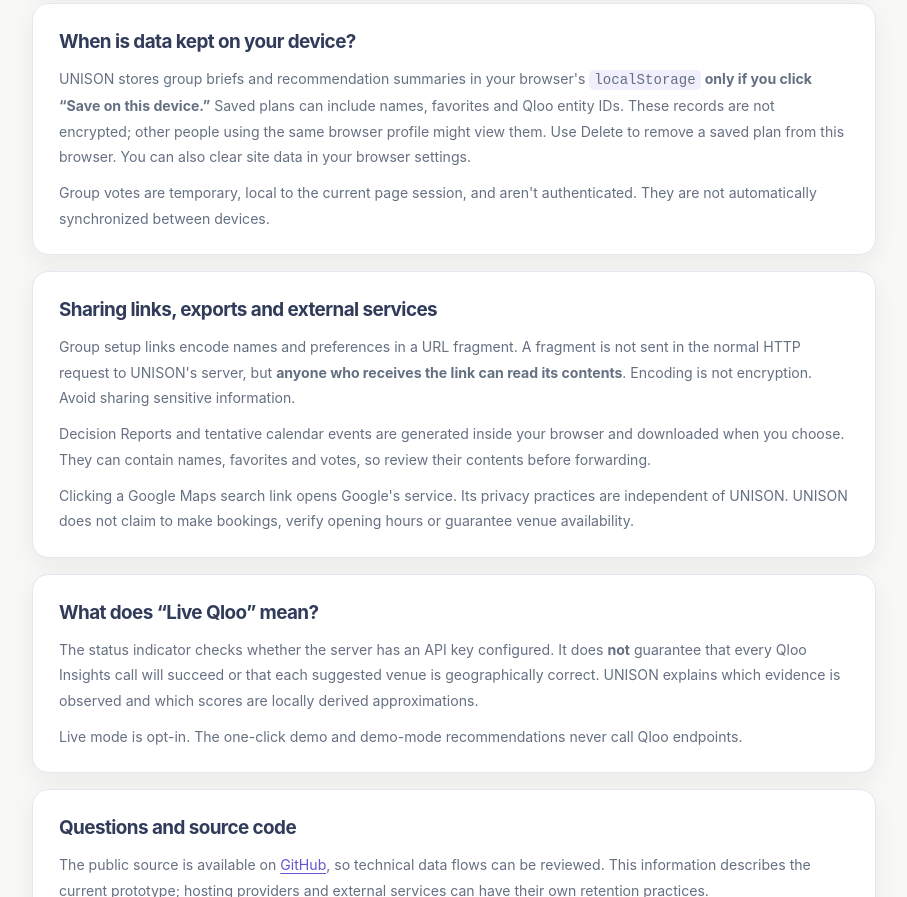
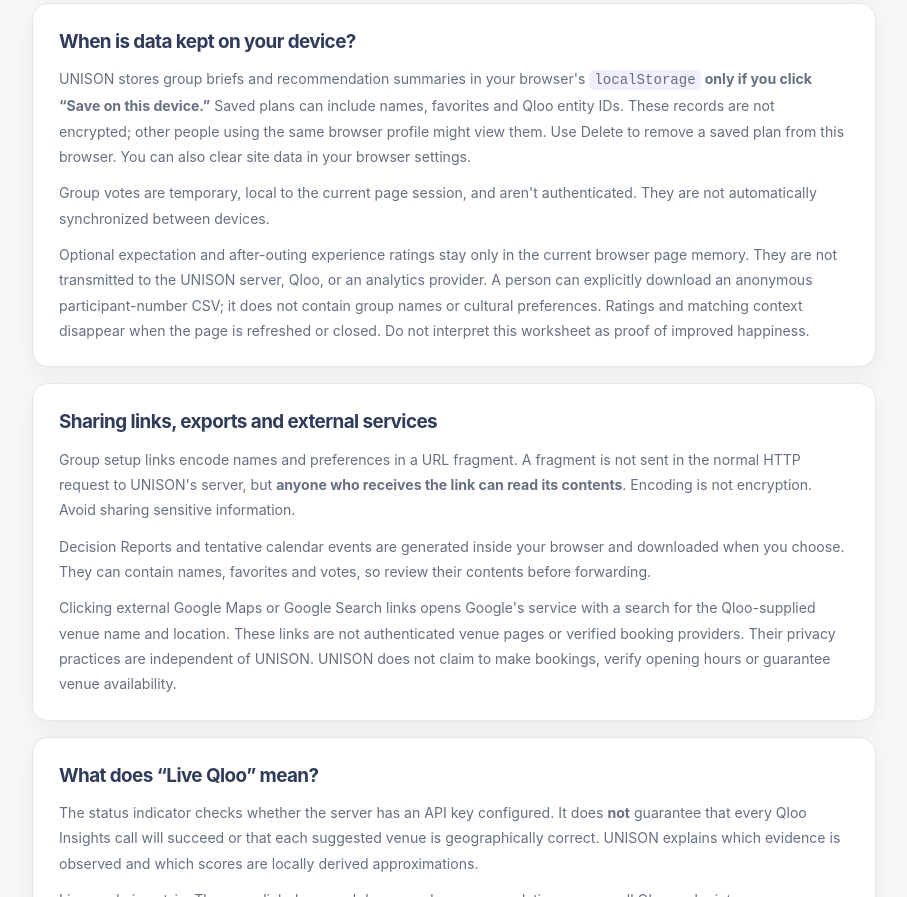
Before and after one commit to betterlifestyle04-commits/unison-qloo-agent, a website: page public/privacy.html in a window 1280 px wide. Shown: the part 706-1603 px from the top of the page, without its empty margins (186-1093 px from the left). Drawn offline with Linux system fonts and the light colour scheme.

Commit message:
Disclose anonymous in-page outcome ratings and explicit external venue searches

```diff
--- a/public/privacy.html
+++ b/public/privacy.html
@@ -20,11 +20,12 @@
 <p>In <strong>demo mode</strong>, UNISON uses fictional, deterministic recommendation evidence. In <strong>live mode</strong>, UNISON uses a server-only Qloo API key. Qloo receives selected cultural search terms, entity IDs, and relevant city or price constraints. Participant names are not deliberately included in Qloo API request parameters.</p></section>
 <section class="privacy-section"><h2>When is data kept on your device?</h2>
 <p>UNISON stores group briefs and recommendation summaries in your browser's <code>localStorage</code> <strong>only if you click “Save on this device.”</strong> Saved plans can include names, favorites and Qloo entity IDs. These records are not encrypted; other people using the same browser profile might view them. Use Delete to remove a saved plan from this browser. You can also clear site data in your browser settings.</p>
-<p>Group votes are temporary, local to the current page session, and aren't authenticated. They are not automatically synchronized between devices.</p></section>
+<p>Group votes are temporary, local to the current page session, and aren't authenticated. They are not automatically synchronized between devices.</p>
+<p>Optional expectation and after-outing experience ratings stay only in the current browser page memory. They are not transmitted to the UNISON server, Qloo, or an analytics provider. A person can explicitly download an anonymous participant-number CSV; it does not contain group names or cultural preferences. Ratings and matching context disappear when the page is refreshed or closed. Do not interpret this worksheet as proof of improved happiness.</p></section>
 <section class="privacy-section"><h2>Sharing links, exports and external services</h2>
 <p>Group setup links encode names and preferences in a URL fragment. A fragment is not sent in the normal HTTP request to UNISON's server, but <strong>anyone who receives the link can read its contents</strong>. Encoding is not encryption. Avoid sharing sensitive information.</p>
 <p>Decision Reports and tentative calendar events are generated inside your browser and downloaded when you choose. They can contain names, favorites and votes, so review their contents before forwarding.</p>
-<p>Clicking a Google Maps search link opens Google's service. Its privacy practices are independent of UNISON. UNISON does not claim to make bookings, verify opening hours or guarantee venue availability.</p></section>
+<p>Clicking external Google Maps or Google Search links opens Google's service with a search for the Qloo-supplied venue name and location. These links are not authenticated venue pages or verified booking providers. Their privacy practices are independent of UNISON. UNISON does not claim to make bookings, verify opening hours or guarantee venue availability.</p></section>
 <section class="privacy-section"><h2>What does “Live Qloo” mean?</h2>
 <p>The status indicator checks whether the server has an API key configured. It does <strong>not</strong> guarantee that every Qloo Insights call will succeed or that each suggested venue is geographically correct. UNISON explains which evidence is observed and which scores are locally derived approximations.</p>
 <p>Live mode is opt-in. The one-click demo and demo-mode recommendations never call Qloo endpoints.</p></section>
```
